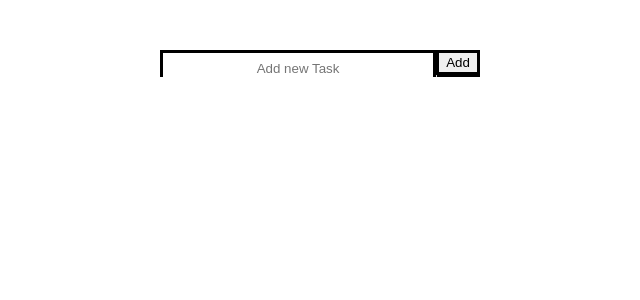
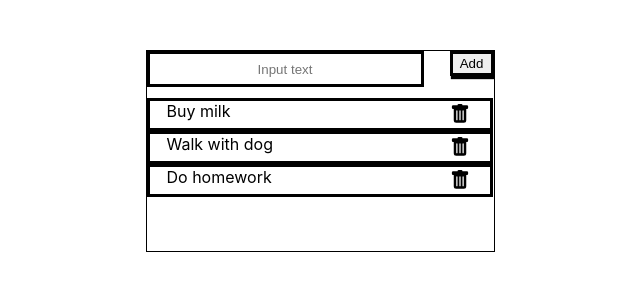
Before and after one commit to MrDemogg/todo, a React (Create React App) app: page / in a window 1280 px wide. Shown: the top 300 px of the page, without its empty margins (320-960 px from the left). Built offline with nearby package versions, Linux system fonts and the light colour scheme.

Commit message:
Полностью изменен код и частично .css из-за ошибок

```diff
--- a/src/App.css
+++ b/src/App.css
@@ -1,41 +1,55 @@
-.tasks {
+.tasks-menu {
   margin: 50px auto;
-  width: 320px;
-  max-height: 141px;
-  display: flex;
-  flex-direction: column;
-  justify-content: space-between;
+  width: 347px;
+  height: 200px;
   overflow-y: scroll;
+  border: 1px solid black
 }
-.tasks__create {
+.tasks-menu__create {
   width: 100%;
   height: 27px;
   display: flex;
   justify-content: space-between;
 }
-.tasks__input {
+.tasks-menu__input {
   width: 265px;
   height: 24px;
   border: 3px solid black;
   padding: 3px;
   text-align: center;
 }
-.tasks__upload {
+.tasks-menu__upload {
   width: 44px;
   height: 25px;
   border: 3px solid black;
   box-shadow: 2px 2px 1px 1px black;
 }
-.tasks__task {
-  width: 315px;
+.tasks-menu__task {
+  width: 98%;
   height: 27px;
   border: 3px solid black;
-  padding: 5px;
 }
-.tasks__buket {
+.tasks-menu__content {
   display: flex;
-  justify-content: end;
-  width: 20px;
+  justify-content: space-between;
+  width: 90%;
+  margin: 0px auto
+}
+.tasks-menu__buket {
+  width: 25px;
+  height: 25px;
   background-image: url(./trash-fill.svg);
   background-repeat: no-repeat;
+  background-size: 20px 20px;
+  border: none;
+  background-color: #fff;
+  background-position: 50%;
 }
+.tasks-menu__buket:hover {
+  background-color: gray;
+}
+.tasks-menu__tasks {
+  width: 100%;
+  position: relative;
+  top: 20px
+}
--- a/src/App.js
+++ b/src/App.js
@@ -2,35 +2,59 @@
 import './App.css';
 class App extends Component {
   state = {
-    tasks: []
+    tasks: [{text: 'Buy milk', id: 0}, {text: 'Walk with dog', id: 1}, {text: 'Do homework', id: 2}],
+    newTaskText: 0
   }
-  constructor() {
-    super()
-    for (let i = 0; i < localStorage.length; i++) {
-      let nowKeyIs = localStorage.key(i);
-      if (nowKeyIs.startsWith("todoTask")) {
-        const task = {text: "", id: ""}
-        const data = localStorage.getItem(`todoTaks${i}`)
-        task.text = data.text;
-        task.id = data.id;
-        this.state.tasks.append(task)
+  AddTaskForm = () => {
+    let getId = 0
+    for (let i = 0; i < this.state.tasks.length; i++) {
+      getId = i + 1
+    }
+    const newTasks = this.state.tasks;
+    newTasks.push({text: this.state.newTaskText, id: getId})
+    this.setState({
+      tasks: newTasks
+    })
+  }
+  currentTask = (event) => {
+    this.setState({
+      newTaskText: event.currentTarget.value
+    })
+  }
+  DelTaskForm = (event) => {
+    const newTasks = this.state.tasks;
+    console.log(event.currentTarget.id)
+    for (let i = 0; i < newTasks.length; i++) {
+      console.log(newTasks[i].id)
+      if (newTasks[i].id == event.currentTarget.id) {
+        newTasks.splice(i, 1)
       }
     }
+    this.setState({
+      tasks: newTasks
+    })
   }
-  AddTaskForm = (props) => {
+  Task = (props) => {
     return (
-      <div className="tasks__task" id={props.id}>
-        <p id={props.id}>{props.text}</p>
-        <div className="tasks__buket" id={props.id}></div>
+      <div className="tasks-menu__task" id={props.id}>
+        <div className="tasks-menu__content">
+          {props.text}
+          <button className="tasks-menu__buket" onClick={this.DelTaskForm} id={props.id}></button>
+        </div>
       </div>
     )
   }
   render() {
     return (
-      <div className="tasks">
-        <div className="tasks__create">
-          <input type="text" placeholder="Add new Task" className="tasks__input" />
-          <input type="button" value="Add" className="tasks__upload" />
+      <div className="tasks-menu">
+        <div className="tasks-menu__create">
+          <input type="text" className="tasks-menu__input" placeholder="Input text" />
+            <button className="tasks-menu__upload" onClick={() => this.currentTask()}>Add</button>
+        </div>
+        <div className="tasks-menu__tasks">
+          {this.state.tasks.map((task) => {
+            return <this.Task text={task.text} id={task.id}></this.Task>
+          })}
         </div>
       </div>
     )
```
